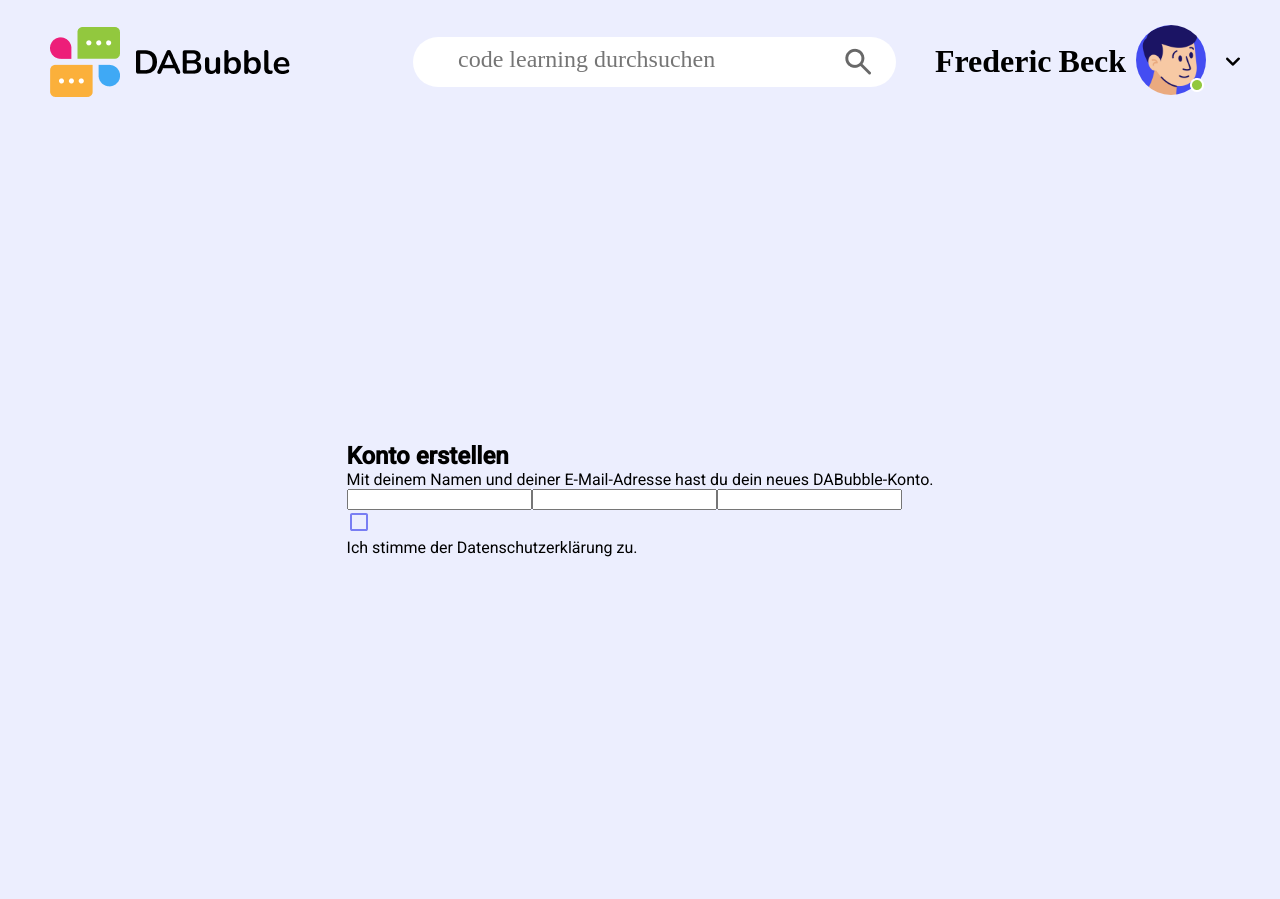
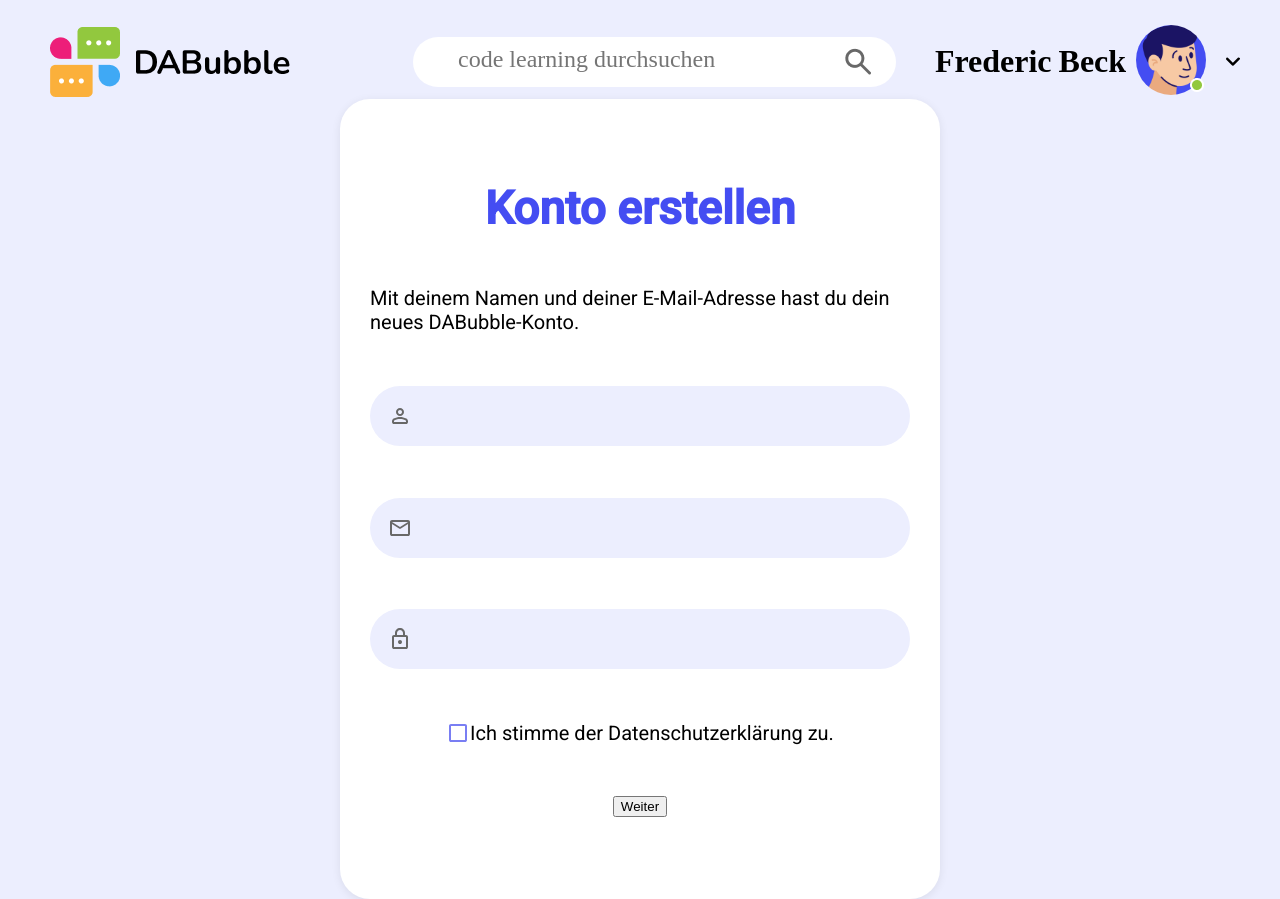
Before and after one commit to manhnh0903/Angular-Project-Course, an Angular app: page /sign-up in a window 1280 px wide. Built offline with nearby package versions, Linux system fonts and the light colour scheme.

Commit message:
sign up styling

```diff
--- a/src/app/components/sign-up/sign-up.component.html
+++ b/src/app/components/sign-up/sign-up.component.html
@@ -4,11 +4,22 @@
     Mit deinem Namen und deiner E-Mail-Adresse hast du dein neues
     DABubble-Konto.
   </p>
-  <input type="text" />
-  <input type="email" />
-  <input type="password" />
-  <div>
+
+  <div class="input-wrapper">
+    <img src="./assets/img/account.svg" alt="mail-icon" />
+    <input type="text" />
+  </div>
+  <div class="input-wrapper">
+    <img src="./assets/img/mail.svg" alt="mail-icon" />
+    <input type="email" />
+  </div>
+  <div class="input-wrapper">
+    <img src="./assets/img/lock.svg" alt="lock-icon" />
+    <input type="password" />
+  </div>
+  <div class="privacy-wrapper">
     <img src="./assets/img/checkbox.svg" alt="checkbox" />
     <p>Ich stimme der <span>Datenschutzerklärung</span> zu.</p>
   </div>
+  <button>Weiter</button>
 </section>
--- a/src/app/components/sign-up/sign-up.component.scss
+++ b/src/app/components/sign-up/sign-up.component.scss
@@ -1,2 +1,51 @@
 section {
+  display: flex;
+  flex-direction: column;
+  align-items: center;
+  justify-content: space-evenly;
+  background-color: white;
+  padding: 30px;
+  border-radius: 30px;
+  box-shadow: 0px 2px 10px 0px rgba(0, 0, 0, 0.08);
+
+  height: 800px;
+  width: 600px;
+
+  h2 {
+    color: var(--main-dark-blue);
+    font-size: 46px;
+    font-weight: 700;
+  }
+
+  p {
+    font-size: 20px;
+  }
+
+  .input-wrapper {
+    display: flex;
+    align-items: center;
+    width: 100%;
+    height: 60px;
+    position: relative;
+
+    img {
+      position: absolute;
+      left: calc((60px - 24px) / 2);
+    }
+
+    input {
+      width: 100%;
+      height: 60px;
+      font-size: 18px;
+      border-radius: 30px;
+      padding-left: 60px;
+      border: none;
+      background-color: var(--main-bg-color);
+    }
+  }
+
+  .privacy-wrapper {
+    display: flex;
+    align-items: center;
+  }
 }
```
Also changed, not shown: src/assets/img/account.svg (added).
